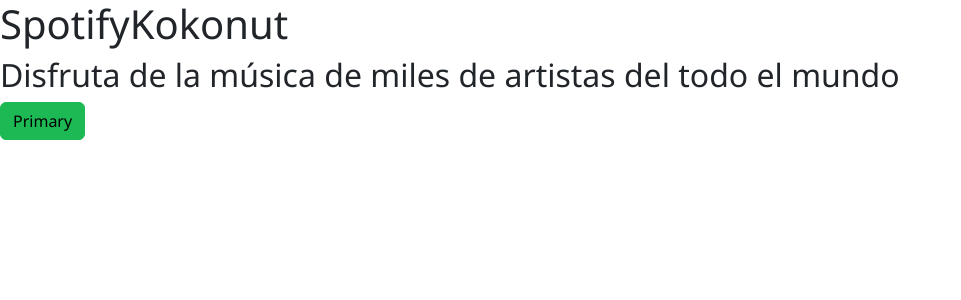
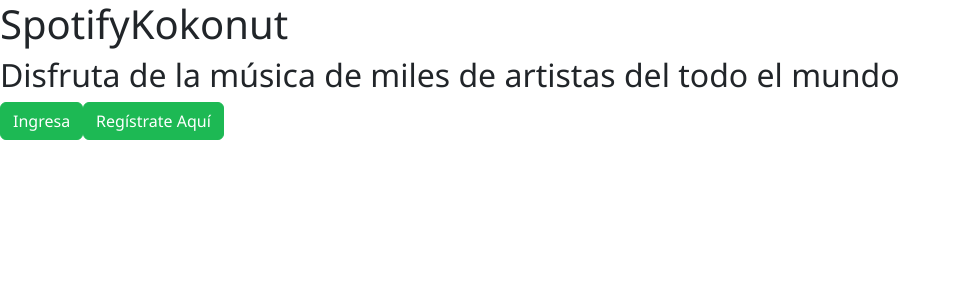
Before and after one commit to jcarloshg/SpotifyKokonut, an Angular app: page / in a window 1280 px wide. Shown: the top 300 px of the page, without its empty margins (0-961 px from the left). Built offline with nearby package versions, Linux system fonts and the light colour scheme.

Commit message:
create && implement method[goToSpotifySingUp]

```diff
--- a/src/app/app.component.html
+++ b/src/app/app.component.html
@@ -1,4 +1,5 @@
 <h1>SpotifyKokonut</h1>
 <h2>Disfruta de la música de miles de artistas del todo el mundo</h2>
 
-<button type="button" class="btn btn-primary" (click)="goToPlok()">Primary</button>
+<button type="button" class="btn btn-primary text-white" (click)="goToPlok()">Ingresa</button>
+<button type="button" class="btn btn-primary text-white" (click)="goToSpotifySingUp()">Regístrate Aquí</button>
--- a/src/app/app.component.ts
+++ b/src/app/app.component.ts
@@ -8,6 +8,10 @@
 export class AppComponent {
   title = 'spotify-kokonut';
 
+  goToSpotifySingUp() {
+    document.location.href = 'https://www.spotify.com/mx/signup';
+  }
+
   goToPlok() {
     document.location.href = 'https://stackoverflow.com';
   }
```
